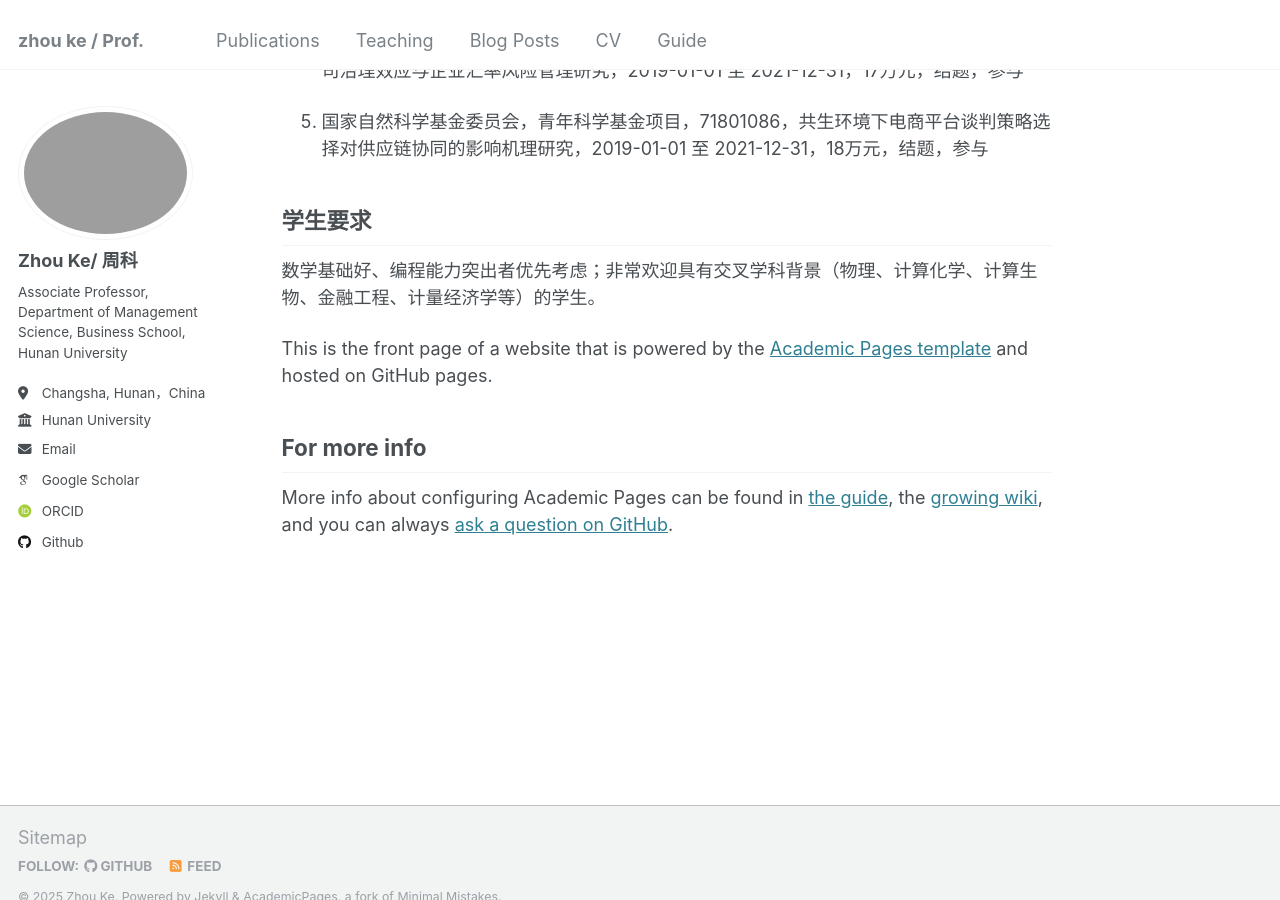
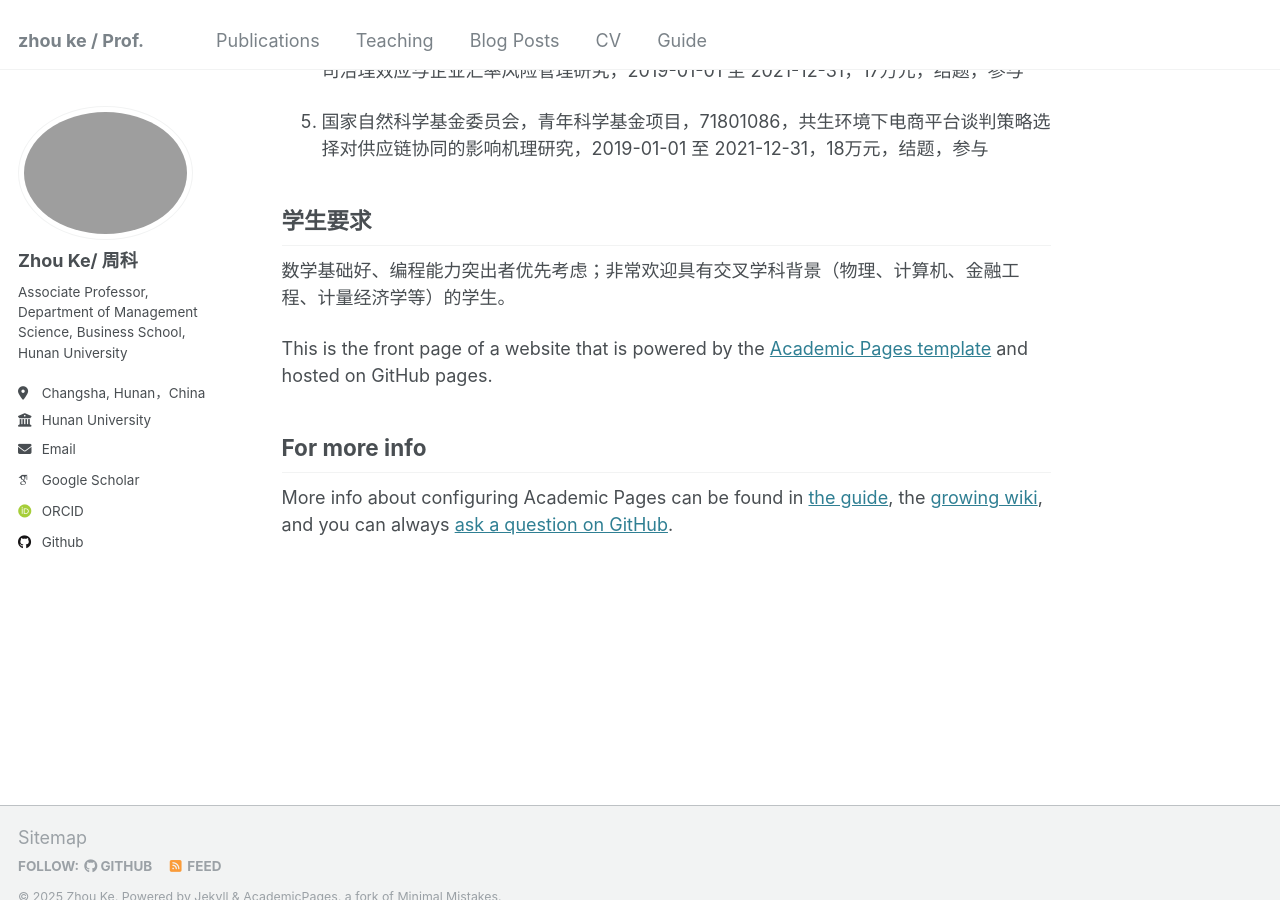
Before and after one commit to hustzhke/hustzhke.github.io, a Jekyll site: the page built from _pages/about.md, in a window 1280 px wide and 900 px high, scrolled down 975 px. Built offline with Jekyll 4.4.1, drawn with Linux system fonts in a browser that asks for light colours; some web fonts are replaced.

Commit message:
Update about.md

```diff
--- a/_pages/about.md
+++ b/_pages/about.md
@@ -38,7 +38,7 @@ redirect_from:
 
 ## 学生要求
 
-数学基础好、编程能力突出者优先考虑；非常欢迎具有交叉学科背景（物理、计算化学、计算生物、金融工程、计量经济学等）的学生。
+数学基础好、编程能力突出者优先考虑；非常欢迎具有交叉学科背景（物理、计算机、金融工程、计量经济学等）的学生。
 
 This is the front page of a website that is powered by the [Academic Pages template](https://github.com/academicpages/academicpages.github.io) and hosted on GitHub pages.
 
```
